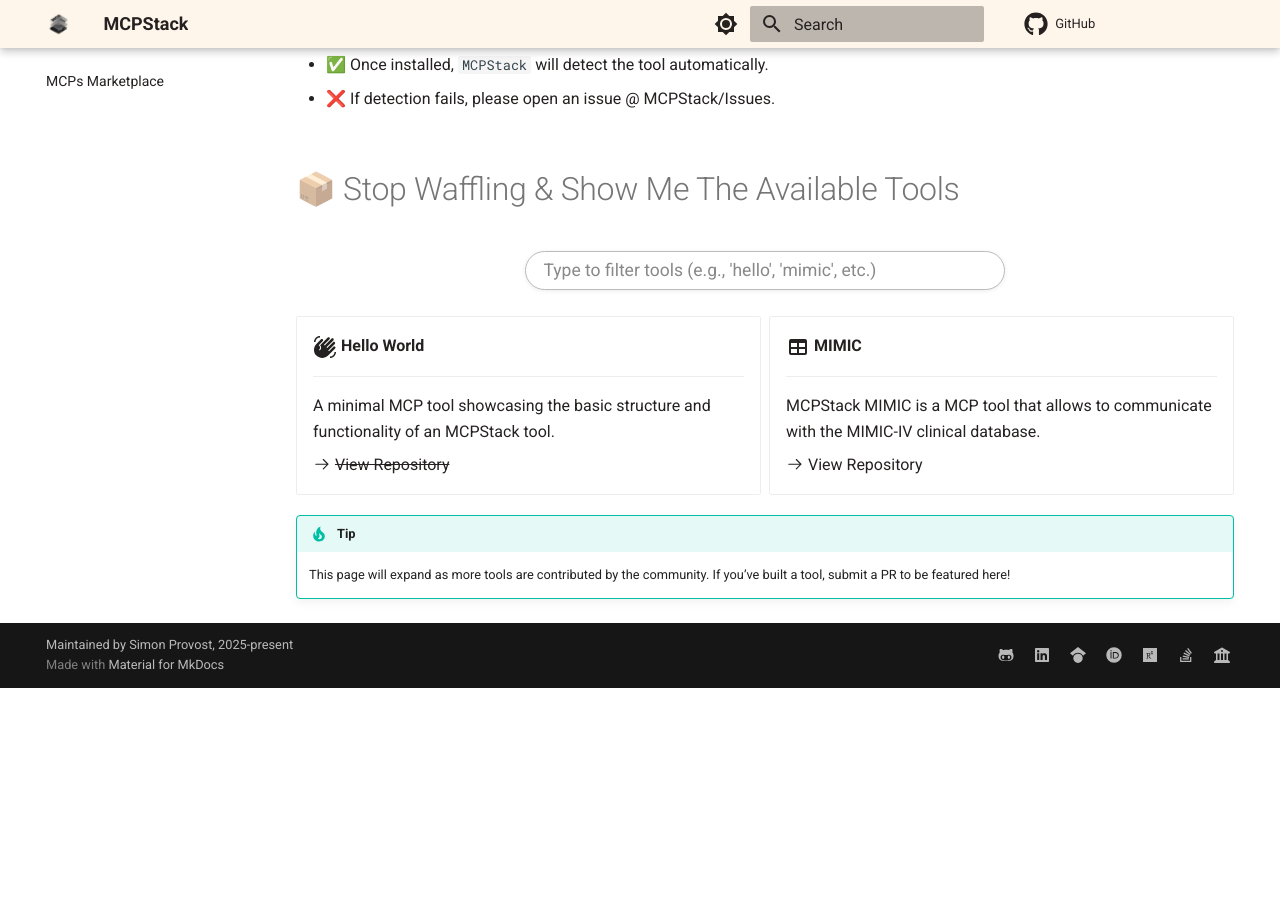
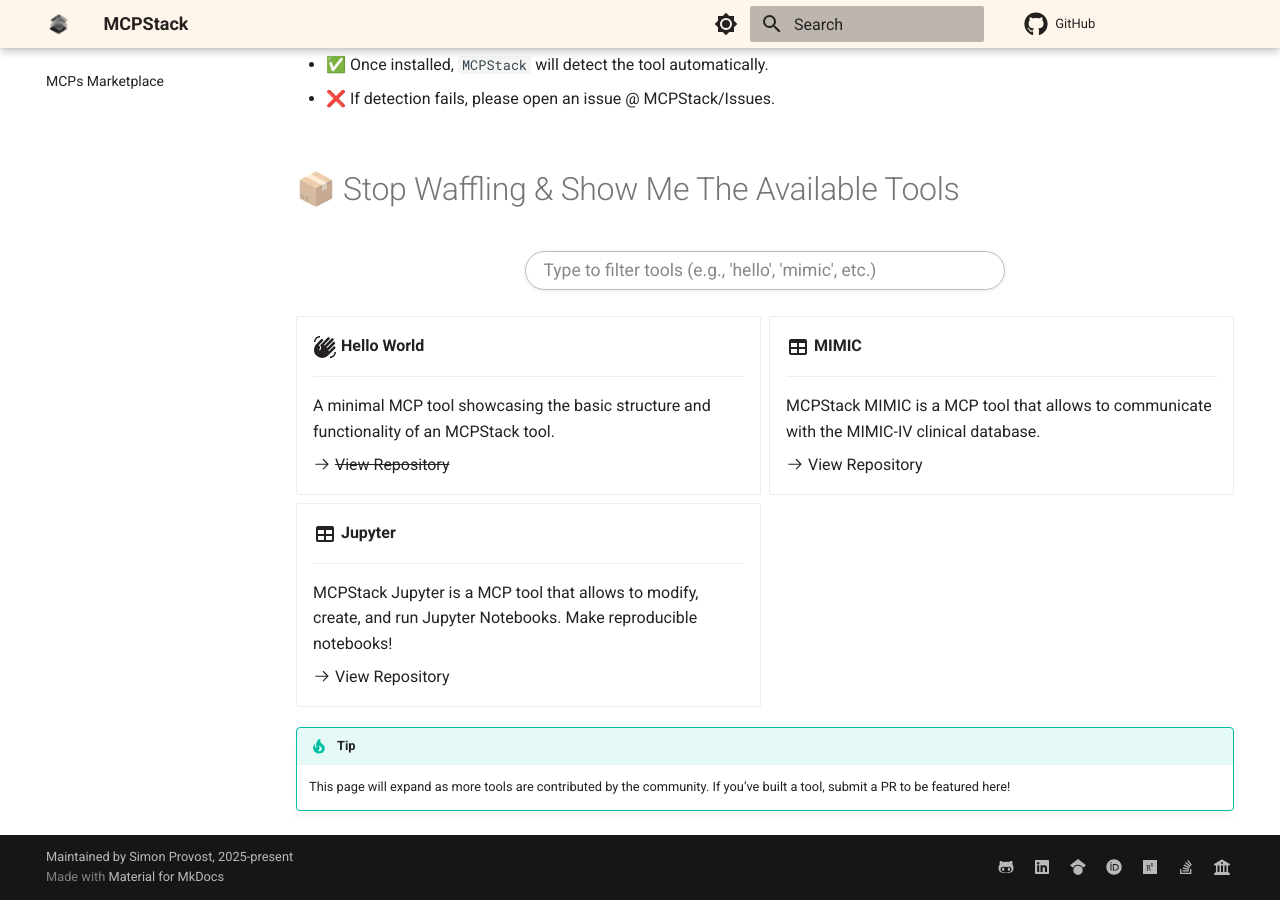
Before and after one commit to MCP-Pipeline/MCPStack, an MkDocs documentation site: the page built from docs/mcp_marketplace.md, in a window 1280 px wide and 900 px high, scrolled down 527 px. Built offline with MkDocs 1.6.1 and Material for MkDocs 9.7.7, drawn with Linux system fonts in a browser that asks for light colours; plug-ins that fetch from the network failed and are left out; comment, search, counter and statistics services are not loaded; before the commit the page ends 1215 px from its top, so only the background shows below that.

Commit message:
refactor(docs/marketplace): add Jupyter MCP

```diff
--- a/docs/mcp_marketplace.md
+++ b/docs/mcp_marketplace.md
@@ -47,6 +47,16 @@
 
     [:octicons-arrow-right-24: View Repository](https://github.com/MCP-Pipeline/mcpstack-mimic)
 
+-   :material-table:{ .lg .middle } __Jupyter__
+    {: data-marketplace-card data-filter="Jupyter Notebook MCP Server, let LLMs build reproducible notebooks"}
+
+    ---
+
+    MCPStack Jupyter is a MCP tool that allows to modify, create, and run Jupyter Notebooks. Make reproducible notebooks!
+
+
+    [:octicons-arrow-right-24: View Repository](https://github.com/MCP-Pipeline/mcpstack-jupyter)
+
 </div>
 
 !!! tip
```
